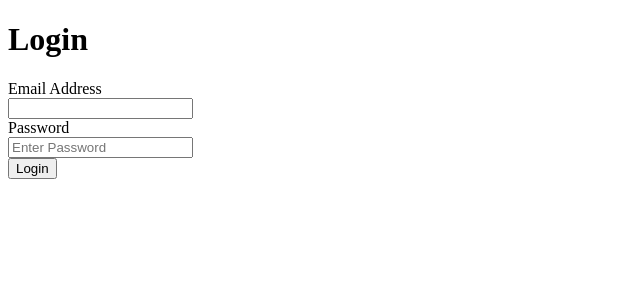
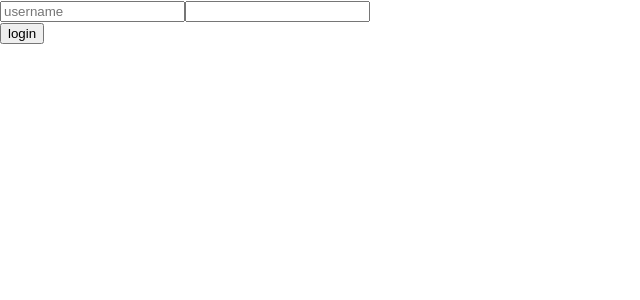
Before and after one commit to Abishek-TW007/vercel-test, a React (Create React App) app: page / in a window 1280 px wide. Shown: the top 300 px of the page, without its empty margins (0-640 px from the left). Built offline with nearby package versions, Linux system fonts and the light colour scheme.

Commit message:
logic changes

```diff
--- a/public/index.html
+++ b/public/index.html
@@ -2,9 +2,6 @@
 <html lang="en">
   <head>
     <meta charset="utf-8" />
-    <!-- This CSP allows only scripts loaded from the current site's origin -->
-<meta http-equiv="Content-Security-Policy" content="default-src 'self';">
-
     <link rel="icon" href="%PUBLIC_URL%/favicon.ico" />
     <meta name="viewport" content="width=device-width, initial-scale=1" />
     <meta name="theme-color" content="#000000" />
--- a/src/App.js
+++ b/src/App.js
@@ -21,9 +21,9 @@ const App = () => {
       <Routes>
         <Route path="/Dashboard" element = {<Dashboard/>}>
         </Route>
-        <Route path="/" element = {<Chrome parentCallback={callbackFunction} />}>
-        {/* <Route path="/" element = {<Safari parentCallback={callbackFunction} />}> */}
-        </Route>
+        {/* <Route path="/" element = {<Chrome parentCallback={callbackFunction} />} /> */}
+        <Route path="/" element = {<Safari parentCallback={callbackFunction} />} />
+        <Route path="/default" element = {<center><h1>Welcome</h1></center>}  />
       </Routes>
     </Router>
   );
--- a/src/Root.js
+++ b/src/Root.js
@@ -15,9 +15,9 @@ const Form = (props) => {
   const passwordInput = useRef(null);
 
   function login() {
-    // disableAutocomplete();
     props.parentCallback(true);
-    return navigate("/default");
+    // return navigate("/default");
+    setTimeout(() => navigate("/default"), 1000);
   }
   const disableAutocomplete = () => {
     if (userNameInput.current) {
@@ -82,7 +82,7 @@ const Form = (props) => {
                 <div className="control">
                   <input
                     _ngcontent-c24=""
-                    tabindex="-1"
+                    tabIndex="-1"
                     autoComplete="new-password"
                     name="password0"
                     className="stealthy"
@@ -91,10 +91,6 @@ const Form = (props) => {
                     type="password"
                     value="Dummy@123"
                   />
-
-                  {/* <input type="text" style={{ display: "none" }} autoComplete="off" />
-                  <input type="password" style={{ display: "none" }} autoComplete="new-password" /> */}
-
                   <input
                     _ngcontent-c24=""
                     role="presentation"
@@ -107,7 +103,6 @@ const Form = (props) => {
                     readOnly={true}
                     type="text"
                     onFocus={() =>{ passwordInput.current.type = "password";handleFocus(passwordInput)}}
-                    onBlur={() => (passwordInput.current.readOnly = true)}
                     className={`input ${errors.password && "is-danger"}`}
                     name="password"
                     onChange={handleChange}
@@ -132,7 +127,9 @@ const Form = (props) => {
               <button
                 type="submit"
                 className="button is-block is-info is-fullwidth"
-                onClick={(e) =>{passwordInput.current.value="";handleSubmit(e)}}
+                onClick={(e) =>{
+                handleSubmit(e)
+            }}
               >
                 Login
               </button>
--- a/src/Safari.js
+++ b/src/Safari.js
@@ -1,24 +1,50 @@
-import React, { useRef } from "react";
+import React, { useState,useRef } from "react";
+import { useNavigate } from "react-router-dom";
+import "./index.css"; // Import your CSS file here
 
 const LoginForm = () => {
-  const passwordInputRef = useRef(null);
+  const [username, setUsername] = useState("");
+  const [password, setPassword] = useState("");
+  const passwordInput = useRef(null);
 
-  const handlePasswordFocus = () => {
-    passwordInputRef.current.type = "password";
+  const navigate = useNavigate();
+
+  const handleSubmit = (e) => {
+    e.preventDefault();
+    setTimeout(() => {
+    //   if (username && password) {
+        navigate("/default");
+    //   }
+    }, 300);
   };
 
+  const handleKeys=(e) =>{
+    console.log(e.target.value,"====>key")
+  }
+
+
   return (
-    <form>
-      <label htmlFor="password">Password</label>
-      <input
-        id="password"
-        name="password"
-        ref={passwordInputRef}
-        onFocus={handlePasswordFocus}
-        required
-      />
-      <button type="submit">Login</button>
-    </form>
+    <>
+        <input type="text" placeholder="username" value={username} onChange={(e) => setUsername(e.target.value)} id="country"/>
+        <input
+        // autoComplete="new-password"
+        readOnly={true}
+        ref={passwordInput}
+        onFocus={() => passwordInput.current.readOnly=false}
+        type="password"
+        value={password}
+        onChange={(e) => setPassword(e.target.value)}
+        onKeyDown={handleKeys}
+        />
+
+        <form  noValidate autoComplete="off" >
+            <div className="control">
+                <input type="text" defaultValue=""/>
+                <input type="password" autoComplete="new-password" defaultValue=""/>
+            </div>
+            <button onClick={handleSubmit}>login</button>
+        </form>
+    </>
   );
 };
 
--- a/src/index.css
+++ b/src/index.css
@@ -22,16 +22,6 @@ text-security:disc;
 /* -webkit-text-security:disc; */
 }
 
-.stealthy {
-  left: 0;
-  margin: 0;
-  max-height: 1px;
-  max-width: 1px;
-  opacity: 0;
-  outline: none;
-  overflow: hidden;
-  pointer-events: none;
-  position: absolute;
-  top: 0;
-  z-index: -1;
+.control  {
+ display: none;
 }
```
